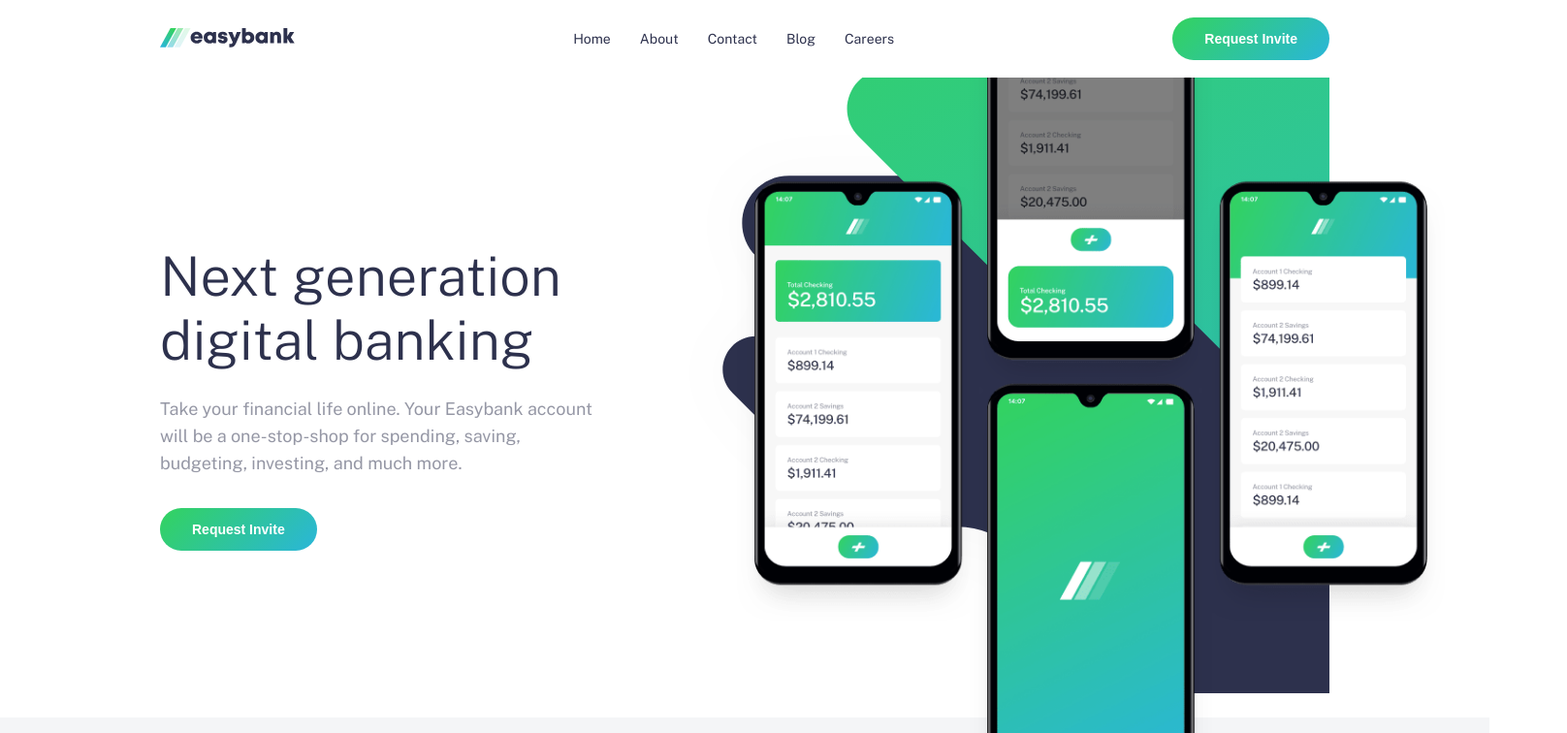
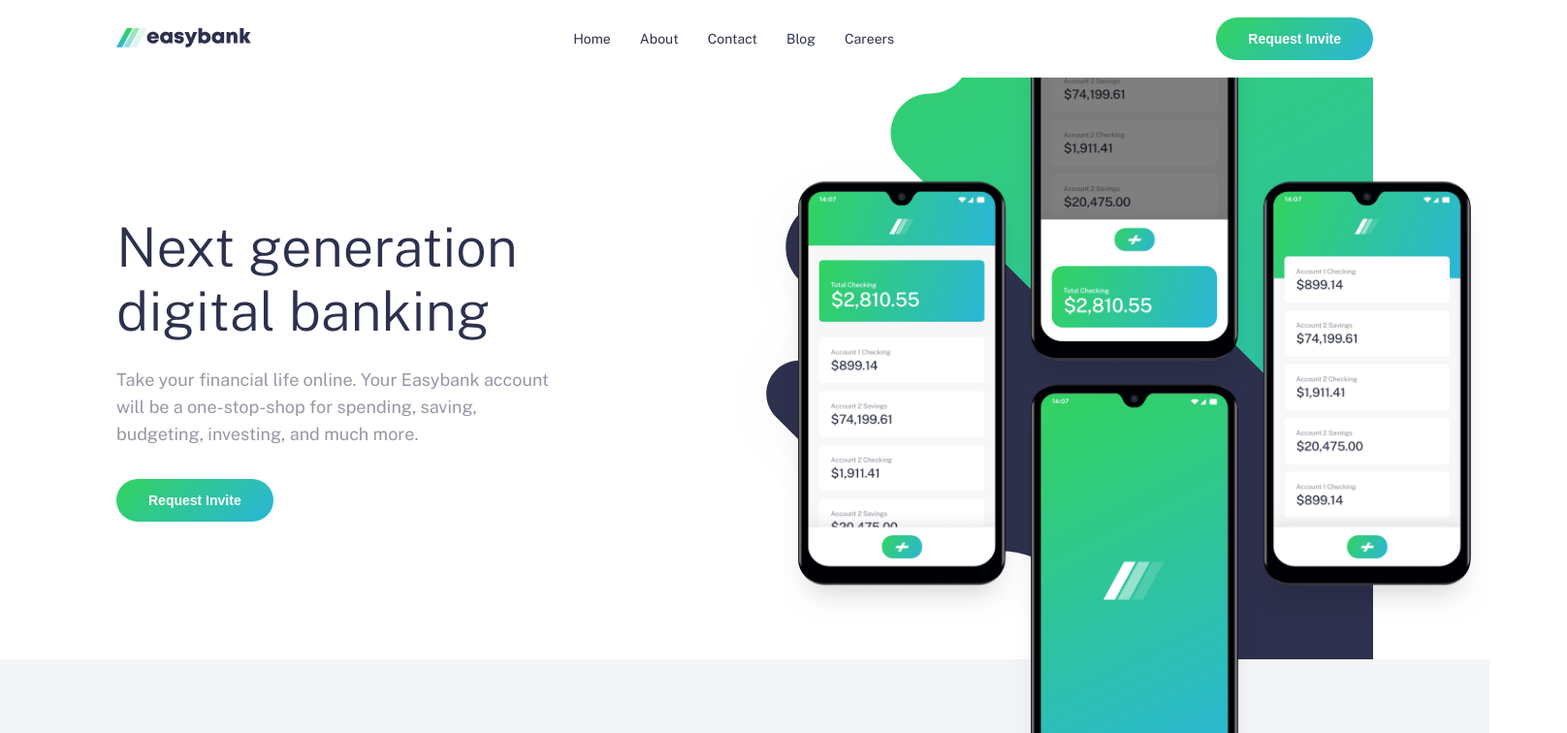
Before and after one commit to better5afe/Easy-Bank-Page, a React (Create React App) app: page / in a window 1536 px wide. Shown: the top 756 px of the page at 97% size, 1616 px wide, since content can reach past the window. Built offline with nearby package versions, Linux system fonts and the light colour scheme.

Commit message:
Adjusted Header Hero bg

```diff
--- a/src/components/UI/Header.scss
+++ b/src/components/UI/Header.scss
@@ -6,7 +6,7 @@
 
 @media screen and (min-width: 1200px) {
 	.header {
-		height: 66rem;
+		height: 60rem;
 		max-height: 90vh;
 		padding: 0;
 
--- a/src/components/reusable/Wrapper.scss
+++ b/src/components/reusable/Wrapper.scss
@@ -11,7 +11,7 @@
 @media screen and (min-width: 1440px) {
 	.wrapper {
 		max-width: 1440px;
-		margin: 0 16.5rem;
+		margin: 0 12rem;
 	}
 }
 
--- a/src/components/subcomponents/header-sub/HeaderHero.scss
+++ b/src/components/subcomponents/header-sub/HeaderHero.scss
@@ -96,7 +96,7 @@
 		flex-basis: 40%;
 
 		&-bg {
-			top: 5rem;
+			top: 7.5rem;
 			left: 0;
 			right: -2.4rem;
 			width: 45vw;
```
